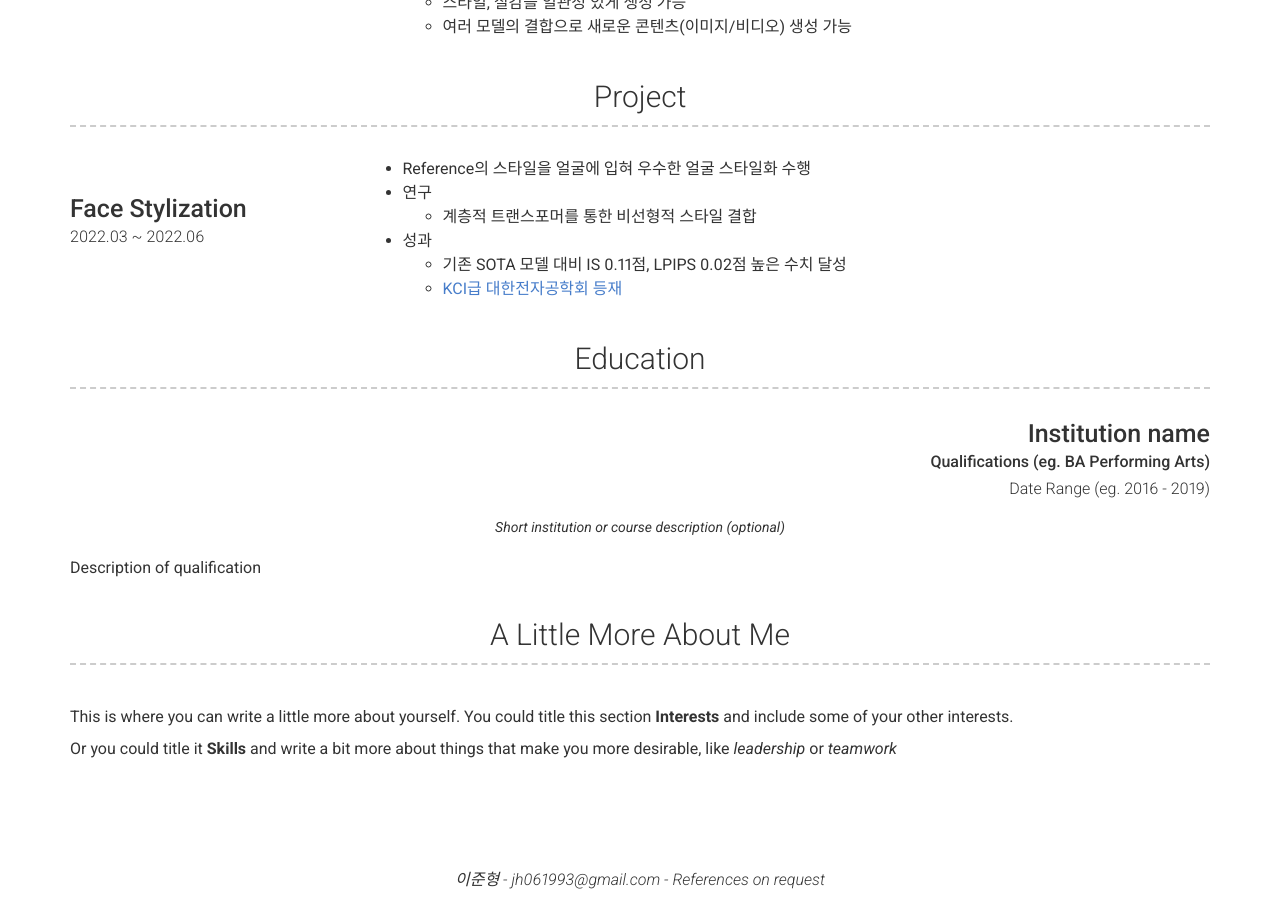
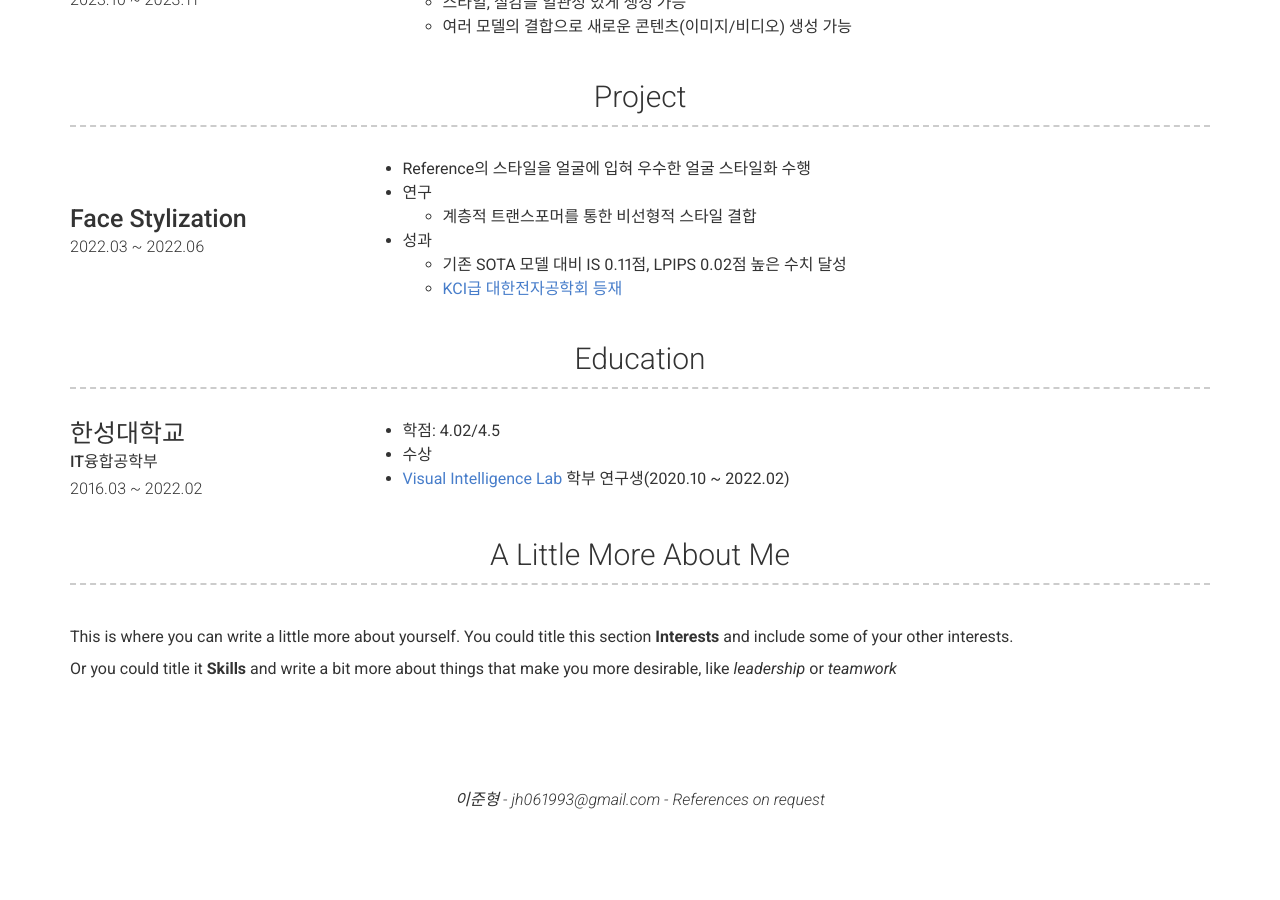
Before and after one commit to jjuun0/jjuun_resume, a Jekyll site: the page built from index.md, in a window 1280 px wide and 900 px high, scrolled down 1114 px. Built offline with Jekyll 4.4.1, drawn with Linux system fonts in a browser that asks for light colours; nearby versions of some CDN libraries; after the commit the page ends 1934 px from its top, so only the background shows below that.

Commit message:
add education

```diff
--- a/_config.yml
+++ b/_config.yml
@@ -50,7 +50,7 @@ additional_links:
 
 # About Section
 # about_title: About Me (Use this to override about section title)
-about_profile_image: Directory of profile image (eg. images/profile.jpg)
+about_profile_image: images/profile.png
 about_content: | # this will include new lines to allow paragraphs
   - 미디어 아트 전시 회사에서 AI Research Engineer로, <mark>이미지 생성 AI 연구</mark>를 통해 새롭고 다양한 컨텐츠를 창작하는 업무를 하고 있습니다.
   - 실제 <mark>비즈니스 모델에 적용</mark>하기 위한 <mark>모델 고도화</mark>를 수행하는데 노력합니다.
@@ -68,7 +68,8 @@ content:
         title: Easywith | AI.Art team
         sub_title: 2023.03 ~ 현재
 
-      - title: Reference Image Presets Transfer
+      - layout: top-left
+        title: Reference Image Presets Transfer
         caption: 2024.01 ~ 2024.02
         description: | # this will include new lines to allow paragraphs
           - Reference 색감을 입력 콘텐츠에 전달해 다양한 컨텐츠 생성
@@ -79,7 +80,8 @@ content:
             - Content의 다양한 색감을 유지하면서 배경과 객체를 분리하며 색감 반영
             - 비디오 프레임에 대해 일관성 있는 색상 생성 가능
 
-      - title: Custom Dataset Finetuning
+      - layout: top-left
+        title: Custom Dataset Finetuning
         caption: 2023.10 ~ 2023.11
         description: | # this will include new lines to allow paragraphs
           - 소수의 데이터 셋(작가, 캐릭터)에 대한 파인튜닝
@@ -93,8 +95,9 @@ content:
   - title: Project
     layout: list
     content:
-      - layout: left
+      - layout: top-left
         title: Face Stylization
+        caption: 학부 연구생
         caption: 2022.03 ~ 2022.06
         description: | # this will include new lines to allow paragraphs
           - Reference의 스타일을 얼굴에 입혀 우수한 얼굴 스타일화 수행
@@ -107,14 +110,14 @@ content:
   - title: Education
     layout: list
     content:
-      - layout: top-right
-        title: Institution name
-        sub_title: Qualifications (eg. BA Performing Arts)
-        caption: Date Range (eg. 2016 - 2019)
-        quote: >
-          Short institution or course description (optional)
+      - layout: top-left
+        title: 한성대학교
+        sub_title: IT융합공학부
+        caption: 2016.03 ~ 2022.02
         description: | # this will include new lines to allow paragraphs
-          Description of qualification
+          - 학점: 4.02/4.5
+          - 수상
+          - [Visual Intelligence Lab](https://sites.google.com/view/hs-vilab) 학부 연구생(2020.10 ~ 2022.02)
   - title: A Little More About Me
     layout: text
     content: | # this will include new lines to allow paragraphs
```
Also changed, not shown: images/landscape-trees.jpg (deleted), images/profile.png (added).
